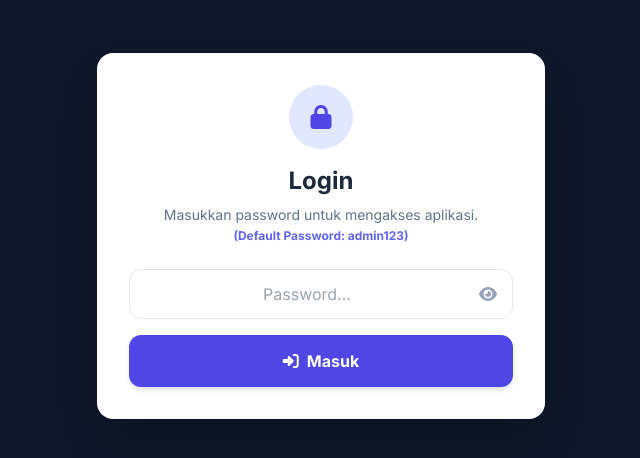
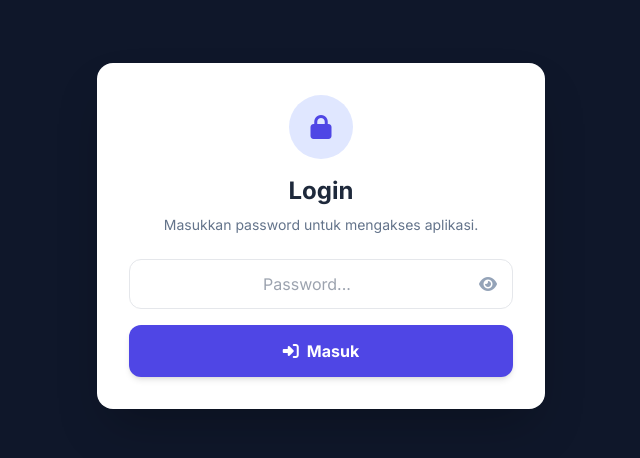
Before and after one commit to Robi405/promptAI, a plain HTML site: page index.html in a window 1280 px wide. Shown: the part 164-622 px from the top of the page, without its empty margins (319-959 px from the left). Drawn offline with nearby package versions, Linux system fonts and the light colour scheme.

Commit message:
Update index.html

```diff
--- a/index.html
+++ b/index.html
@@ -49,7 +49,7 @@
             <i class="fa-solid fa-lock"></i>
         </div>
         <h2 class="text-2xl font-bold text-slate-800 mb-2">Login</h2>
-        <p class="text-slate-500 text-sm mb-6">Masukkan password untuk mengakses aplikasi.<br><span class="text-xs font-bold text-indigo-500">(Default Password: admin123)</span></p>
+        <p class="text-slate-500 text-sm mb-6">Masukkan password untuk mengakses aplikasi.</p>
         <form id="formLogin" onsubmit="handleLogin(event)">
             <p id="loginError" class="text-red-500 text-sm font-semibold mb-3 hidden"></p>
             <div class="relative mb-4">
```
